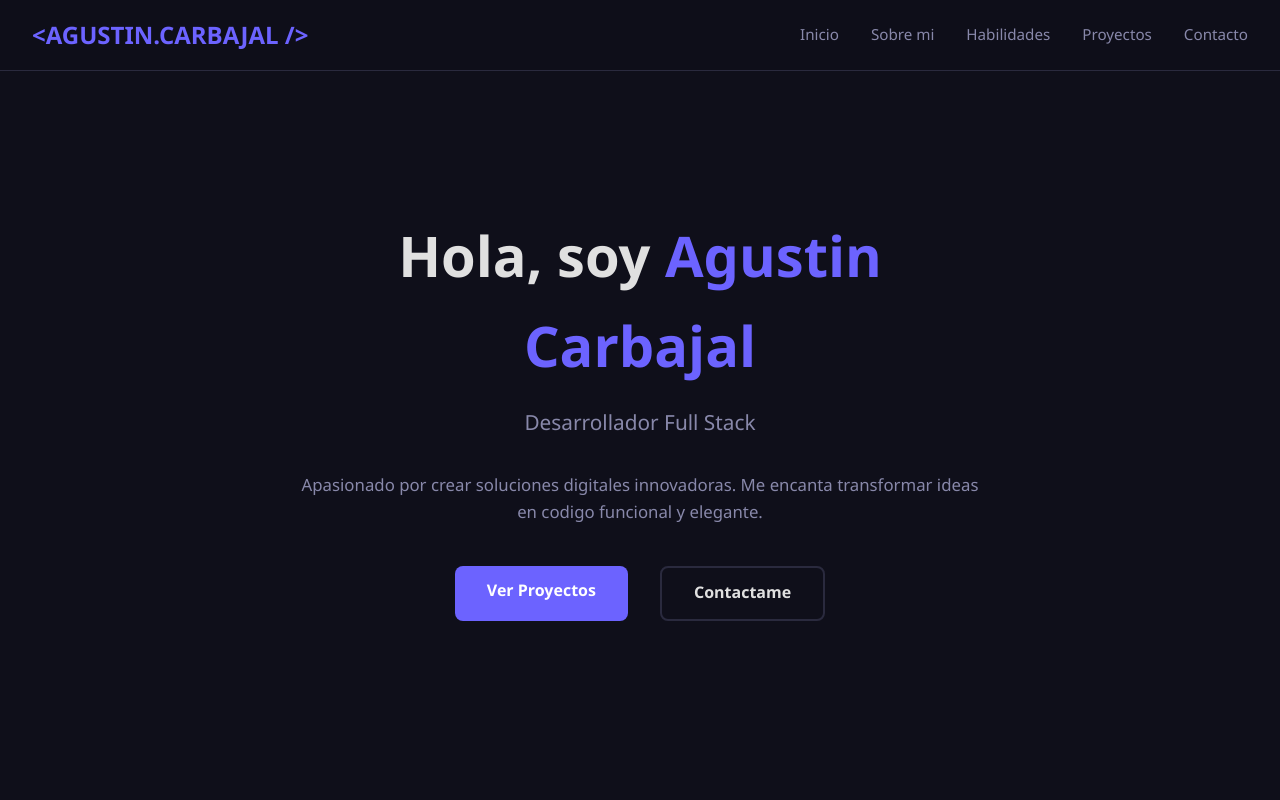
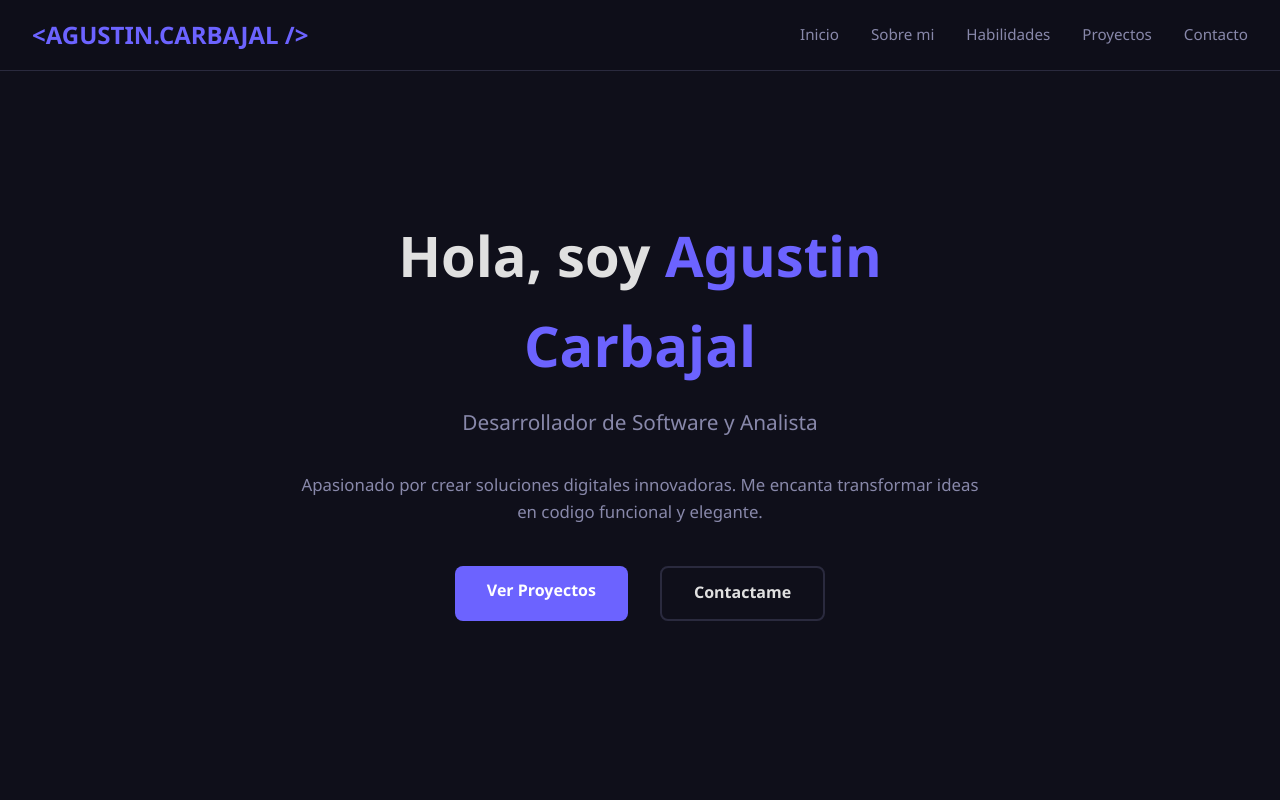
Before and after one commit to agus123e21/Portafolio, a plain HTML site: page index.html in a window 1280 px wide. Shown: the top 800 px of the page. Drawn offline with Linux system fonts and the light colour scheme.

Commit message:
feat: actualizar puesto a Desarrollador de Software y Analista

```diff
--- a/index.html
+++ b/index.html
@@ -480,7 +480,7 @@
     <section class="hero" id="inicio">
         <div class="hero-content">
             <h1>Hola, soy <span>Agustin Carbajal</span></h1>
-            <p class="subtitle">Desarrollador Full Stack</p>
+            <p class="subtitle">Desarrollador de Software y Analista</p>
             <p class="description">
                 Apasionado por crear soluciones digitales innovadoras.
                 Me encanta transformar ideas en codigo funcional y elegante.
```
